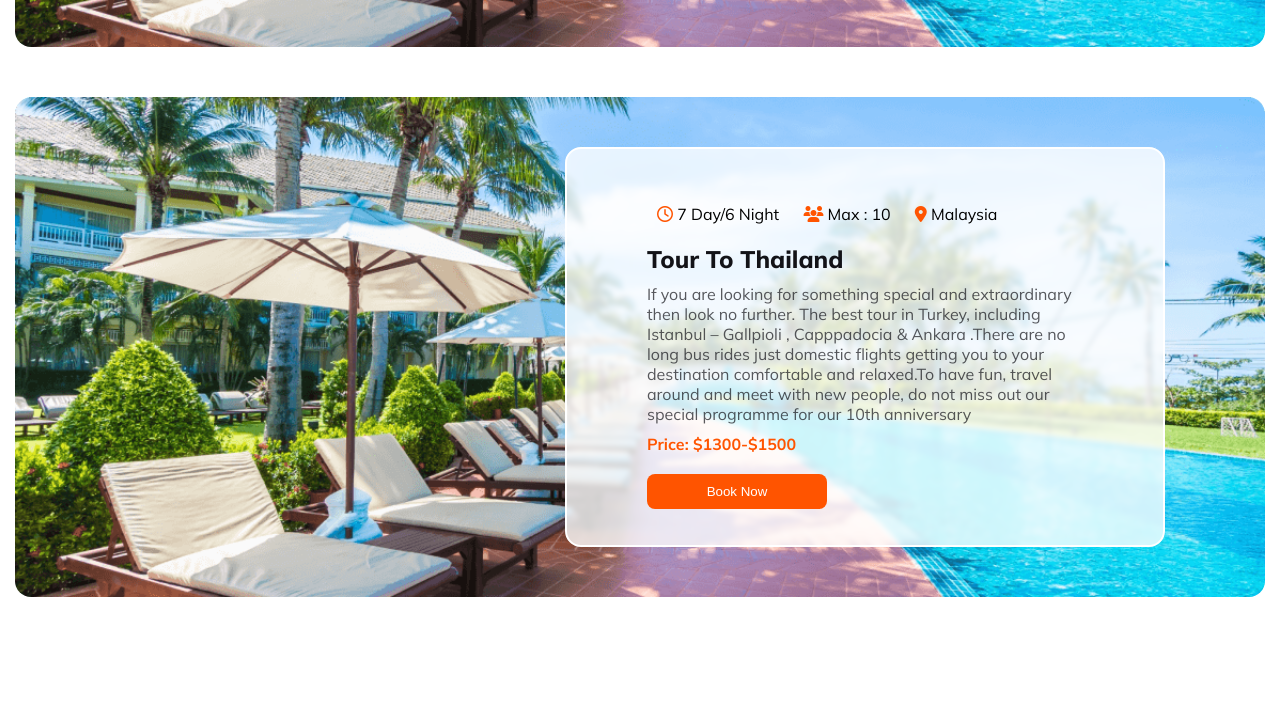
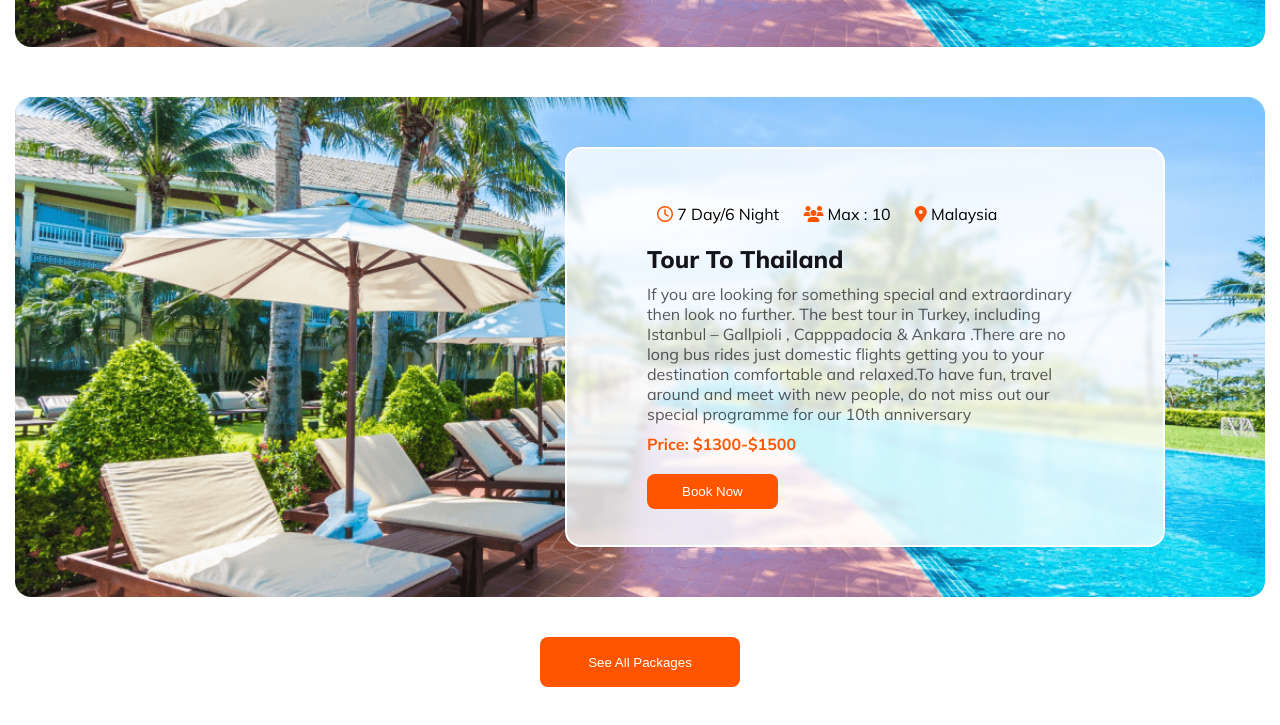
Before and after one commit to MAMUN9680/hero-travel-assignment, a plain HTML site: page index.html in a window 1280 px wide. Shown: the part 4549-5274 px from the top of the page. Before the commit the page ends 5166 px from the top, so only its background shows below. Drawn offline with Linux system fonts and the light colour scheme.

Commit message:
see all package btn complete

```diff
--- a/index.html
+++ b/index.html
@@ -138,6 +138,7 @@
         </section>
 
         <!-- DEAL & Discount First Section Start -->
+
         <section class="deal-discounts-container">
             <div class="deal-discounts-content">
                 <h3 class="title-text">DEAL'S & DISCOUNT'S</h3>
@@ -154,10 +155,11 @@
                     <h4 style="color: rgba(255, 84, 0, 1); margin-top: 10px;">Price: $1300-$1500</h4>
                     <button class="btn-primary" style="margin-top: 20px;">Book Now</button>
                 </div>
-        </section>
+            </div>
+            </section>
 
           <!-- DEAL & Discount Second Section Start -->
-        <section class="deal-discounts-container">
+            <section class="deal-discounts-container">
             <div class="deal-discounts-offer-card">
                 <div class="discounts-offer-card-one">
                     <li><i class="fa-regular fa-clock"></i>  7 Day/6 Night</li>
@@ -169,10 +171,10 @@
                     <h4 style="color: rgba(255, 84, 0, 1); margin-top: 10px;">Price: $1300-$1500</h4>
                     <button class="btn-primary" style="margin-top: 20px;">Book Now</button>
                 </div>
-        </section>
+            </section>
 
          <!-- DEAL & Discount Thired  Section Start -->
-        <section class="deal-discounts-container">
+            <section class="deal-discounts-container">
             <div class="deal-discounts-content">
             </div>
             <div class="deal-discounts-offer-card">
@@ -186,8 +188,11 @@
                     <h4 style="color: rgba(255, 84, 0, 1); margin-top: 10px;">Price: $1300-$1500</h4>
                     <button class="btn-primary" style="margin-top: 20px;">Book Now</button>
                 </div>
+            </section>
+            <div class="pkg-btn">
+                <button class="all-packages-btn">See All Packages</button>
+            </div>
         </section>
-
     </main>
     <footer>
 
--- a/styles/style.css
+++ b/styles/style.css
@@ -18,7 +18,7 @@ body {
     border-radius: 8px;
     background: #FF5400;
     border: none;
-    width: 180px;
+    /* width: 180px; */
     color: #FFF;
 }
 
@@ -48,6 +48,7 @@ body {
     font-size: 24px;
     font-weight: 800;
 }
+
 /* Shared Style End */
 
 /* Navigation Style Section Start */
@@ -308,7 +309,7 @@ main {
     gap: 20px;
 }
 
-li{
+li {
     list-style: none;
     display: inline-block;
     padding: 5px 10px;
@@ -320,7 +321,9 @@ li{
     font-weight: 400;
 }
 
-.fa-regular, .fa-solid, .fa-regular{
+.fa-regular,
+.fa-solid,
+.fa-regular {
     color: rgba(255, 84, 0, 1);
 }
 
@@ -361,7 +364,7 @@ li{
     gap: 20px;
 }
 
-li{
+li {
     list-style: none;
     display: inline-block;
     padding: 5px 10px;
@@ -373,9 +376,12 @@ li{
     font-weight: 400;
 }
 
-.fa-regular, .fa-solid, .fa-regular{
+.fa-regular,
+.fa-solid,
+.fa-regular {
     color: rgba(255, 84, 0, 1);
 }
+
 /* Special Offer & Discount Offer CSS Style Second section End */
 
 
@@ -398,6 +404,7 @@ li{
     display: grid;
     margin-bottom: 20px;
 }
+
 .discounts-offer-card-one {
     border: 2px solid tomato;
     width: 600px;
@@ -412,17 +419,36 @@ li{
     padding: 50px 80px;
     gap: 20px;
 }
-li{
+
+li {
     list-style: none;
     display: inline-block;
     padding: 5px 10px;
 }
+
 .icon {
     color: #5A5A5D;
     font-size: 16px;
     font-weight: 400;
 }
-.fa-regular, .fa-solid, .fa-regular{
+
+.fa-regular,
+.fa-solid,
+.fa-regular {
     color: rgba(255, 84, 0, 1);
 }
+
 /* Special Offer & Discount Offer CSS Style thired section End */
+.pkg-btn{
+    display: flex;
+    justify-content: center;
+    margin: 40px auto;
+}
+.all-packages-btn {
+    width: 200px;
+    height: 50px;
+    border-radius: 8px;
+    background: #FF5400;
+    border: 0;
+    color: #FFF;
+}
```
Also changed, not shown: styles/responsive.css (line endings or trailing spaces).
